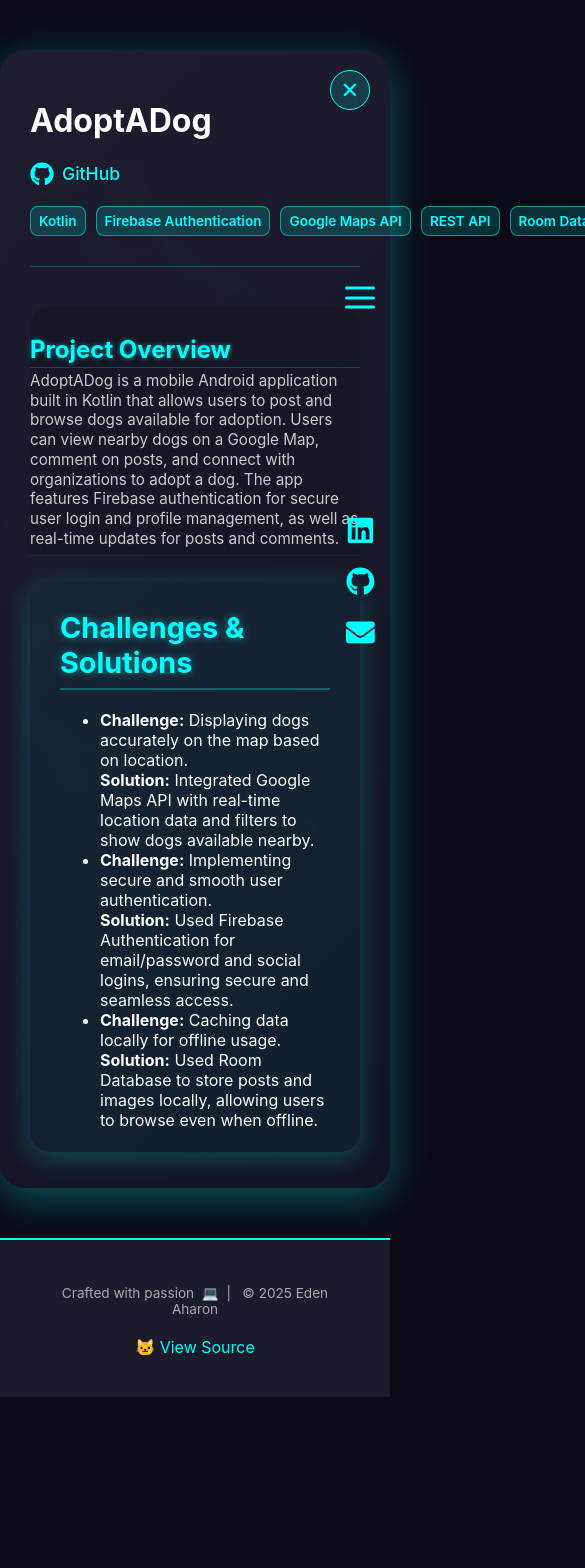
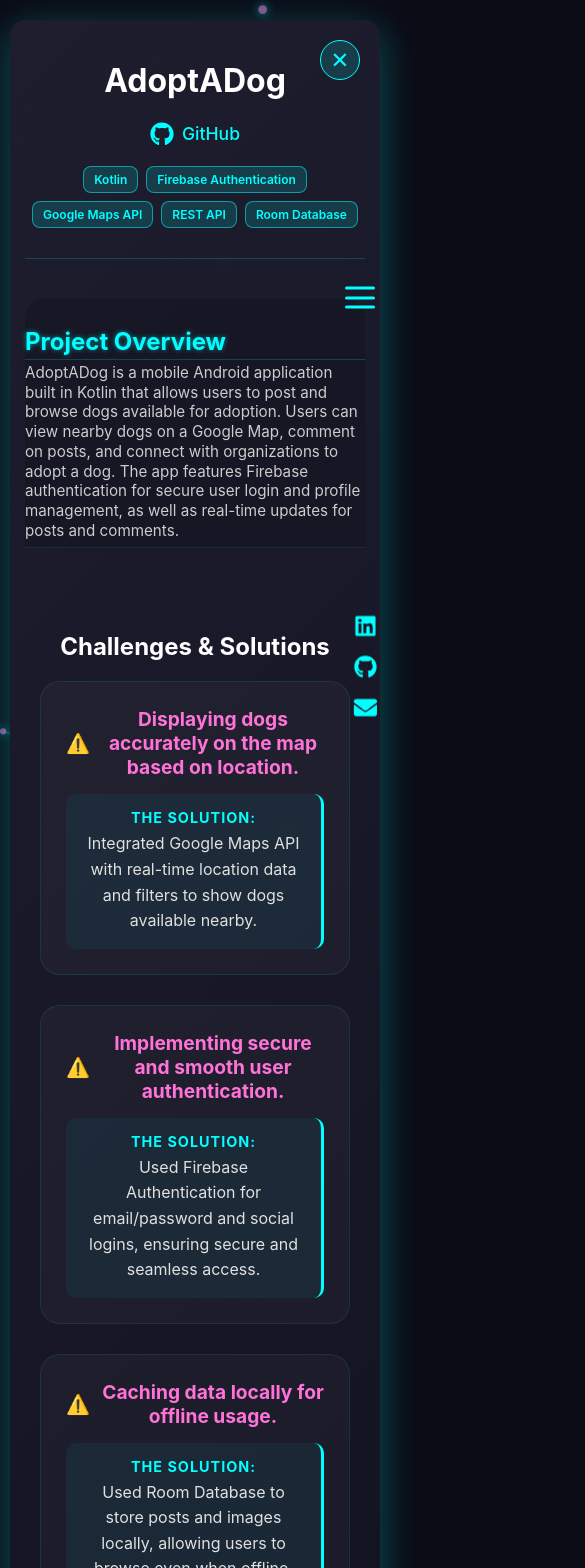
Before and after one commit to edenaharon1/eden-portfolio, a React (Create React App) app: page /projects/adopt-a-dog in a window 390 px wide. Shown: the top 1568 px of the page, 585 px wide, since content can reach past the window. Before the commit the page ends 1397 px from the top, so only its background shows below. Built offline with nearby package versions, Linux system fonts and the light colour scheme.

Commit message:
Responsiveness adjustment

```diff
--- a/src/App.css
+++ b/src/App.css
@@ -115,18 +115,6 @@
   font-weight: 600;
 }
 
-/* --- רספונסיביות --- */
-@media (max-width: 768px) {
- .projects-list {
-    grid-template-columns: 1fr;
-  }
-
-  .project-card {
-    flex: 1 1 90%;
-    max-width: none;
-  }
-}
-
 /* --- Footer --- */
 footer {
   padding: 40px 20px;
@@ -160,11 +148,39 @@
     width: 60vw;
     height: 60vw;
   }
+    /* --- התאמת סקשן הפרויקטים למובייל --- */
 
-  .projects-list {
-    flex-direction: column;
-    align-items: center;
-  }
+    .projects-list {
+        /* הופך את הגריד לעמודה אחת במקום שתיים */
+        grid-template-columns: 1fr !important;
+        gap: 20px !important;
+        padding: 0 15px !important;
+        width: 100% !important;
+        box-sizing: border-box;
+    }
+
+    .project-card {
+        /* מבטל את הגבלת ה-50% מה-Desktop */
+        flex: 1 1 100% !important;
+        max-width: 100% !important;
+        width: 100% !important;
+
+        /* שיפור המראה הפנימי במובייל */
+        padding: 20px !important;
+        margin: 0 auto;
+    }
+
+    .project-card h3 {
+        font-size: 1.1rem !important;
+    }
+
+    /* תיקון קטן לתמונה ב-About שמופיע אצלך בקוד */
+    #home img {
+        width: 65vw !important;
+        height: 65vw !important;
+        max-width: 250px !important;
+        max-height: 250px !important;
+    }
 }
 
 /* --- Skills Section --- */
@@ -355,9 +371,48 @@
 }
 
 @media (max-width: 768px) {
-  .hero-title-2 {
-    font-size: 1.6rem;
-  }
+    /* 1. תיקון הכותרת שבורחת הצידה */
+    .hero-title {
+        white-space: normal !important; /* מבטל את השורה האחת ומאפשר ירידת שורה */
+        width: 100% !important;
+        font-size: 1.8rem !important; /* גודל שמתאים לרוחב של אייפון */
+        line-height: 1.2;
+        border-right: none !important; /* מבטל את הסמן של ההקלדה אם הוא מפריע במובייל */
+        animation: none !important; /* מבטל את אנימציית הרוחב שגורמת לחיתוך */
+    }
+
+    .hero-title-2 {
+        font-size: 1.4rem !important;
+        margin-bottom: 20px !important;
+        opacity: 1 !important; /* מוודא שהיא מוצגת */
+    }
+
+    /* 2. סידור הכפתורים שנחתכים - אחד מעל השני */
+    .hero-buttons {
+        flex-direction: column !important;
+        align-items: center !important;
+        gap: 12px !important;
+        width: 100% !important;
+    }
+
+    .hero-btn {
+        width: 85% !important; /* נותן להם רוחב אחיד ויפה במובייל */
+        padding: 12px 20px !important;
+    }
+
+    /* 3. הזזת האייקונים בצד שלא יסתירו את הטקסט */
+    .fixed-social-sidebar {
+        right: 10px !important;
+        top: 70% !important;
+        transform: scale(0.8) !important; /* מקטין אותם מעט */
+    }
+
+    /* 4. מניעת חיתוך של הטקסט המודגש */
+    .hero-text {
+        font-size: 1rem !important;
+        max-width: 90% !important;
+        margin: 0 auto !important;
+    }
 }
 
 .hero-subtitle {
@@ -468,3 +523,85 @@
         top: 60%;
     }
 }
+
+/* --- התאמות רספונסיביות לסקשן הסקילס --- */
+@media (max-width: 768px) {
+    /* התאמת הכותרות של הסקילס */
+    .section-title {
+        font-size: 1.6rem !important;
+        letter-spacing: 2px !important;
+        margin-bottom: 30px !important;
+    }
+
+    .skills-subtitle {
+        font-size: 1.2rem !important;
+        margin-top: 25px !important;
+        margin-bottom: 15px !important;
+    }
+
+    /* סידור הגריד לזוגות - מונע חריגה מהמסך */
+    .skills-grid {
+        gap: 12px !important; /* רווח קטן יותר בין הריבועים */
+        padding: 0 10px !important;
+        justify-content: center !important;
+    }
+
+    .skill-item {
+        /* חישוב שיוצר בדיוק 2 ריבועים בשורה עם רווח ביניהם */
+        flex: 1 1 calc(45% - 10px) !important;
+        min-width: 120px !important;
+
+        font-size: 0.9rem !important; /* הקטנת טקסט למניעת חריגה */
+        padding: 12px 8px !important;
+        border-width: 2px !important; /* גבול דק יותר למראה נקי */
+    }
+
+    /* ביטול אפקטים של Hover שעלולים להציק בטאץ' (אופציונלי) */
+    .skill-item:active {
+        transform: scale(0.95) !important; /* אפקט לחיצה במקום ריחופית */
+    }
+}
+
+@media (max-width: 768px) {
+    /* --- התאמת סקשן יצירת קשר --- */
+
+    .contact-section {
+        padding: 60px 15px !important; /* צמצום הפדינג העליון */
+    }
+
+    .contact-card {
+        width: 90% !important; /* תופס את רוב רוחב המסך */
+        max-width: none !important;
+        padding: 25px 20px !important; /* פדינג פנימי שנוח לקרוא */
+        margin: 0 auto !important;
+        border-radius: 15px !important;
+        box-sizing: border-box;
+    }
+
+    .contact-card h2 {
+        font-size: 1.5rem !important;
+        margin-bottom: 15px !important;
+    }
+
+    .contact-card p {
+        font-size: 1rem !important;
+        line-height: 1.4 !important;
+    }
+
+    /* התאמת כפתור האימייל/יצירת קשר בתוך הכרטיס אם קיים */
+    .contact-btn {
+        width: 100% !important;
+        padding: 12px !important;
+        font-size: 0.95rem !important;
+    }
+
+    /* סידור האייקונים החברתיים בסוף הדף למובייל */
+    .social-links {
+        gap: 20px !important;
+        margin-top: 20px !important;
+    }
+
+    .social-links .icon {
+        font-size: 1.6rem !important; /* גודל שנוח ללחוץ עליו עם האצבע */
+    }
+}
--- a/src/App.js
+++ b/src/App.js
@@ -94,7 +94,7 @@
                   <div className="hero-content">
                     <h1 className="hero-title-wrapper animate-slide">
                       <span className="hero-title">
-                        Hi, I'm Eden aharon and Welcome to my portfolio
+                        Hi, I'm Eden Aharon and Welcome to my portfolio
                       </span>
                     </h1>
                     <h2 className="hero-title-2 animate-slide">Software Developer</h2>
--- a/src/components/BackgroundParticles.js
+++ b/src/components/BackgroundParticles.js
@@ -1,94 +1,66 @@
 import React, { useCallback } from 'react';
 import Particles from 'react-tsparticles';
-import { loadSlim } from 'tsparticles-slim'; // או loadFull אם תרצה אפקטים מורכבים יותר
+import { loadSlim } from 'tsparticles-slim';
 
 const BackgroundParticles = () => {
   const particlesInit = useCallback(async (engine) => {
-    // טוען רק את הדרוש לאפקט קלאסי וקל
     await loadSlim(engine);
   }, []);
 
   const particlesLoaded = useCallback(async (container) => {
-    // console.log(container); // לבדיקה
+    // console.log(container);
   }, []);
 
   const config = {
-    // הגדרות הרקע: נשתמש בצבעי המעבר (Gradient) הקיימים שלך
     background: {
-      color: {
-        value: '#0b0b15', // רקע כהה מאוד שמתאים למראה הרשתי
+      color: { value: '#0b0b15' },
     },
-    },
-    // הגדרות FPS
     fpsLimit: 60,
     interactivity: {
       events: {
-        // מגיב לתנועת העכבר
         onHover: {
           enable: true,
-          mode: 'repulse', // דוחה את הנקודות
+          mode: 'repulse',
+        },
+        onClick: {
+          enable: true,
+          mode: 'repulse', // גם נגיעה יוצרת דחייה
         },
         resize: true,
       },
       modes: {
         repulse: {
-          distance: 100, // מרחק הדחייה
+          distance: 100,
           duration: 0.4,
         },
       },
     },
-    // הגדרות הנקודות והקווים (הליבה של האפקט)
     particles: {
-      color: {
-        // הצבעוניות שאתה אוהב: טורקיז וורוד
-        value: ['#0ff', '#ff73d9'],
-      },
+      color: { value: ['#0ff', '#ff73d9'] },
       links: {
-        // 💥 שינוי: הגדלת הנראות
-        color: {
-          value: '#0ff', // שונה ל-**תכלת בולט** במקום אפור כהה (#4c4c99)
-        },
-        distance: 150,
+        color: { value: '#0ff' },
+        distance: 120, // הפחתה קלה עבור ביצועים טובים יותר
         enable: true,
-        opacity: 0.8, // שונה מ-0.5 (שקיפות מופחתת -> נראות מוגברת)
-        width: 1.5, // שונה מ-1 (קו עבה יותר)
+        opacity: 0.7,
+        width: 1.2,
       },
       move: {
-        // תנועה איטית וטבעית
         direction: 'none',
         enable: true,
-        outModes: {
-          default: 'bounce',
-        },
+        outModes: { default: 'bounce' },
         random: false,
-        speed: 1,
+        speed: 0.8, // קצת איטי יותר -> פחות עומס
         straight: false,
       },
       number: {
-        // כמות הנקודות
-        density: {
-          enable: true,
-          area: 800,
+        density: { enable: true, area: 800 },
+        value: 60, // פחות חלקיקים -> ביצועים טובים יותר בסמארטפון
       },
-        value: 80,
+      opacity: { value: 0.5 },
+      shape: { type: 'circle' },
+      size: { value: { min: 1, max: 5 } },
+      shadow: { enable: true, blur: 10, color: '#0ff' },
     },
-      opacity: {
-        value: 0.5,
-      },
-      shape: {
-        type: 'circle',
-      },
-      size: {
-        value: { min: 1, max: 6 }, // שונה מ-max: 5
-      },
-      // 💥 שינוי: הוספת אפקט זוהר/צל לנקודות עצמן
-      shadow: {
-        enable: true,
-        blur: 10,
-        color: '#0ff', // צל תכלת
-      },
-    },
-    // הגדרות נוספות ל-retina (מסכי רזולוציה גבוהה)
     detectRetina: true,
   };
 
--- a/src/components/ProjectDetail.css
+++ b/src/components/ProjectDetail.css
@@ -271,59 +271,149 @@
     transform: scale(1.1);
 }
 
-/* Challenges Section */
+/* --- Challenges Section - עיצוב מחודש --- */
 .challenges-section {
-    background: rgba(0, 255, 255, 0.05);
-    border-radius: 20px;
-    padding: 25px 30px;
-    margin: 25px 0;
-    text-align: left;
-    box-shadow: 0 5px 25px rgba(0, 255, 255, 0.25);
-    transition: background 0.3s, box-shadow 0.3s;
+    background: none !important;
+    box-shadow: none !important;
+    padding: 0 !important;
+    margin-top: 40px !important;
 }
 
-.challenges-section:hover {
-    background: rgba(0, 255, 255, 0.08);
-    box-shadow: 0 10px 35px rgba(0, 255, 255, 0.35);
+.challenge-card {
+    background: rgba(255, 255, 255, 0.03);
+    border: 1px solid rgba(0, 255, 255, 0.1);
+    border-radius: 20px;
+    padding: 25px;
+    margin-bottom: 30px;
+    position: relative;
+    transition: transform 0.3s ease;
 }
 
-.challenges-section h2 {
-    font-size: 1.8rem;
-    color: #0ff;
-    margin-bottom: 20px;
-    text-shadow: 0 0 8px rgba(0, 255, 255, 0.5);
-    border-bottom: 2px solid rgba(0, 255, 255, 0.3);
-    padding-bottom: 8px;
+.challenge-card:hover {
+    border-color: rgba(0, 255, 255, 0.4);
+    background: rgba(255, 255, 255, 0.05);
 }
 
-.challenge-item {
+/* כותרת האתגר (הבעיה) */
+.challenge-header {
     display: flex;
-    flex-direction: column;
-    gap: 5px;
-    margin-bottom: 20px;
-    font-size: 1rem;
-    line-height: 1.5;
-    color: #ddd;
-    padding-left: 25px;
-    position: relative;
+    align-items: center;
+    gap: 12px;
+    color: #ff73d9; /* ורוד מבטא לבעיה */
+    font-weight: 700;
+    font-size: 1.2rem;
+    margin-bottom: 15px;
 }
 
-.challenge-item::before {
-    content: counter(item) ".";
-    counter-increment: item;
-    position: absolute;
-    left: 0;
-    top: 0;
-    color: #0ff;
-    font-weight: bold;
-    font-size: 1.4rem;
+.challenge-header::before {
+    content: '⚠️'; /* אייקון אזהרה לבעיה */
+    font-size: 1.2rem;
 }
 
-.challenge-item strong {
-    color: #0ff;
+/* תיאור הפתרון */
+.solution-box {
+    background: rgba(0, 255, 255, 0.05);
+    border-right: 3px solid #0ff; /* פס דקורטיבי בצד */
+    padding: 15px 20px;
+    border-radius: 10px;
+    margin-top: 10px;
 }
 
-.challenge-item p {
+.solution-box strong {
+    color: #0ff;
+    display: block;
+    margin-bottom: 5px;
+    font-size: 0.9rem;
+    text-transform: uppercase;
+    letter-spacing: 1px;
+}
+
+.solution-box p {
     margin: 0;
-    padding-left: 5px;
+    color: #e0e0e0;
+    line-height: 1.6;
 }
+
+/* התאמה למובייל של הסקשן החדש */
+
+@media (max-width: 768px) {
+    /* 1. התאמת הקונטיינר הראשי - פחות שוליים כדי לנצל מקום */
+    .project-detail {
+        margin: 20px 10px !important;
+        padding: 20px 15px !important;
+        border-radius: 15px !important;
+    }
+
+    /* 2. סידור ה-Header - הופך לטור אחד (לוגו מעל הטקסט) */
+    .project-header {
+        grid-template-columns: 1fr !important; /* ביטול ה-150px של הלוגו בצד */
+        text-align: center !important;
+        gap: 20px !important;
+    }
+
+    .project-logo {
+        width: 120px !important;
+        height: 120px !important;
+        margin: 0 auto !important; /* מרכוז הלוגו */
+    }
+
+    /* 3. תגיות טכנולוגיה - לאפשר להן לרדת שורה כדי שלא יחתכו */
+    .project-detail-tech-tags {
+        flex-wrap: wrap !important; /* משנה מ-nowrap כדי שיכנסו למסך */
+        justify-content: center !important;
+        gap: 8px !important;
+    }
+
+    .project-detail-tech-tags .tech-tag {
+        font-size: 0.75rem !important;
+        padding: 5px 10px !important;
+        flex: none !important; /* מונע מהן להימתח מדי */
+    }
+
+    /* 4. קישורים - מרכוז והגדלה של הטאץ' */
+    .project-links-icons {
+        justify-content: center !important;
+        flex-wrap: wrap !important;
+        gap: 15px !important;
+    }
+
+    /* 5. סרטון - שינוי הפרופורציה שיתאים למסך צר */
+    .project-video-embed {
+        padding-bottom: 56.25% !important; /* יחס 16:9 סטנדרטי למובייל */
+    }
+
+    /* 6. רשימת אתגרים (Challenges) */
+    .challenge-item {
+        padding-left: 20px !important;
+        font-size: 0.95rem !important;
+    }
+
+    .challenge-item::before {
+        font-size: 1.1rem !important;
+    }
+
+    /* 7. כפתורי חזרה */
+    .top-back-link {
+        width: 100% !important;
+        text-align: center !important;
+        box-sizing: border-box;
+    }
+
+    .bottom-back-link {
+        width: 100% !important;
+        padding: 12px 0 !important;
+        box-sizing: border-box;
+    }
+     .challenges-section {
+        padding: 25px 15px !important;
+    }
+
+    .challenge-item {
+        padding: 20px !important;
+        border-right-width: 3px;
+    }
+
+    .challenge-item strong {
+        font-size: 1.1rem;
+    }
+}
--- a/src/components/ProjectDetail.js
+++ b/src/components/ProjectDetail.js
@@ -60,17 +60,22 @@
         </section>
       )}
 
+      {/* --- הסקשן המעודכן של האתגרים והפתרונות --- */}
       {project.challenges && project.challenges.length > 0 && (
-        <section className="project-section challenges-section">
+        <section className="challenges-section">
           <h2>Challenges & Solutions</h2>
-          <ul>
-            {project.challenges.map((item, index) => (
-              <li key={index}>
-                <strong>Challenge:</strong> {item.challenge}<br />
-                <strong>Solution:</strong> {item.solution}
-              </li>
-            ))}
-          </ul>
+
+          {project.challenges.map((item, index) => (
+            <div key={index} className="challenge-card">
+              <div className="challenge-header">
+                {item.challenge}
+              </div>
+              <div className="solution-box">
+                <strong>The Solution:</strong>
+                <p>{item.solution}</p>
+              </div>
+            </div>
+          ))}
         </section>
       )}
     </div>
```
Lines whose indentation alone changed are shown as unchanged.
